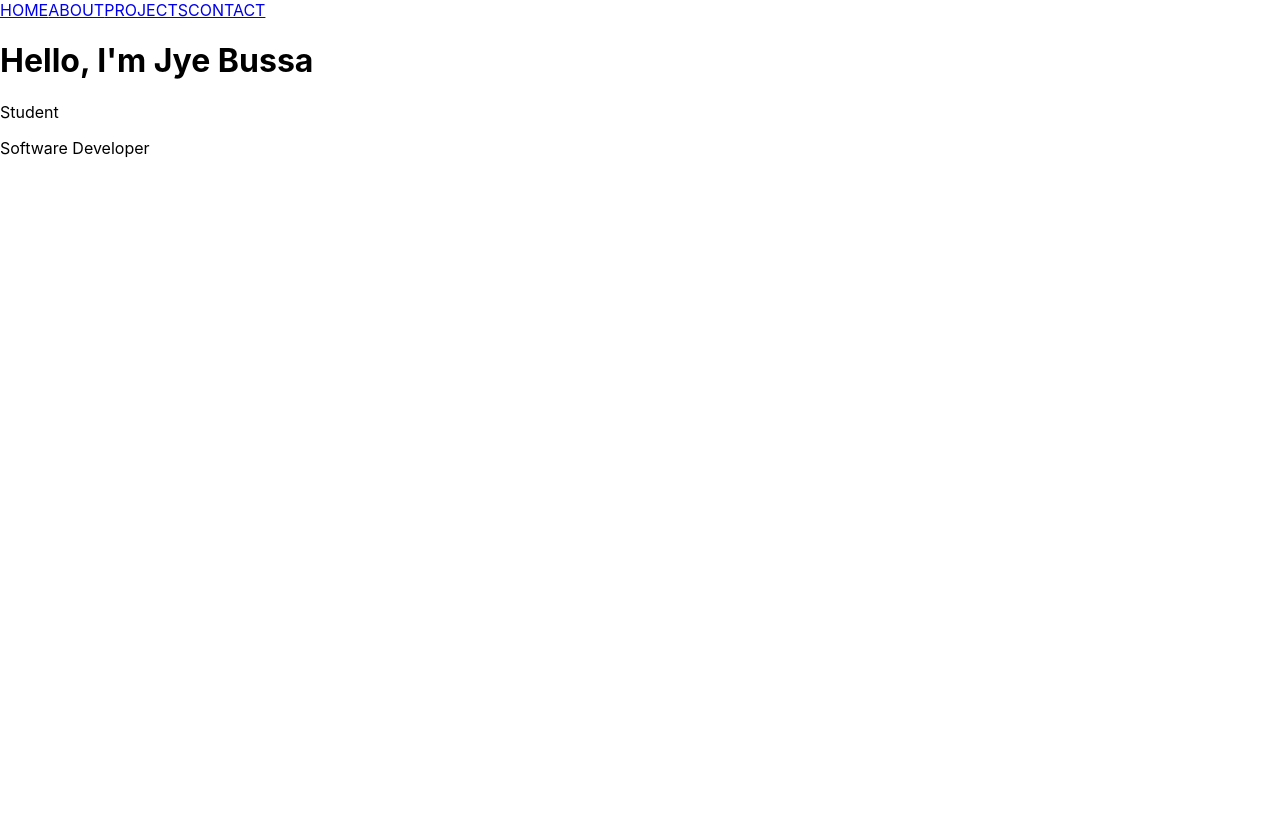
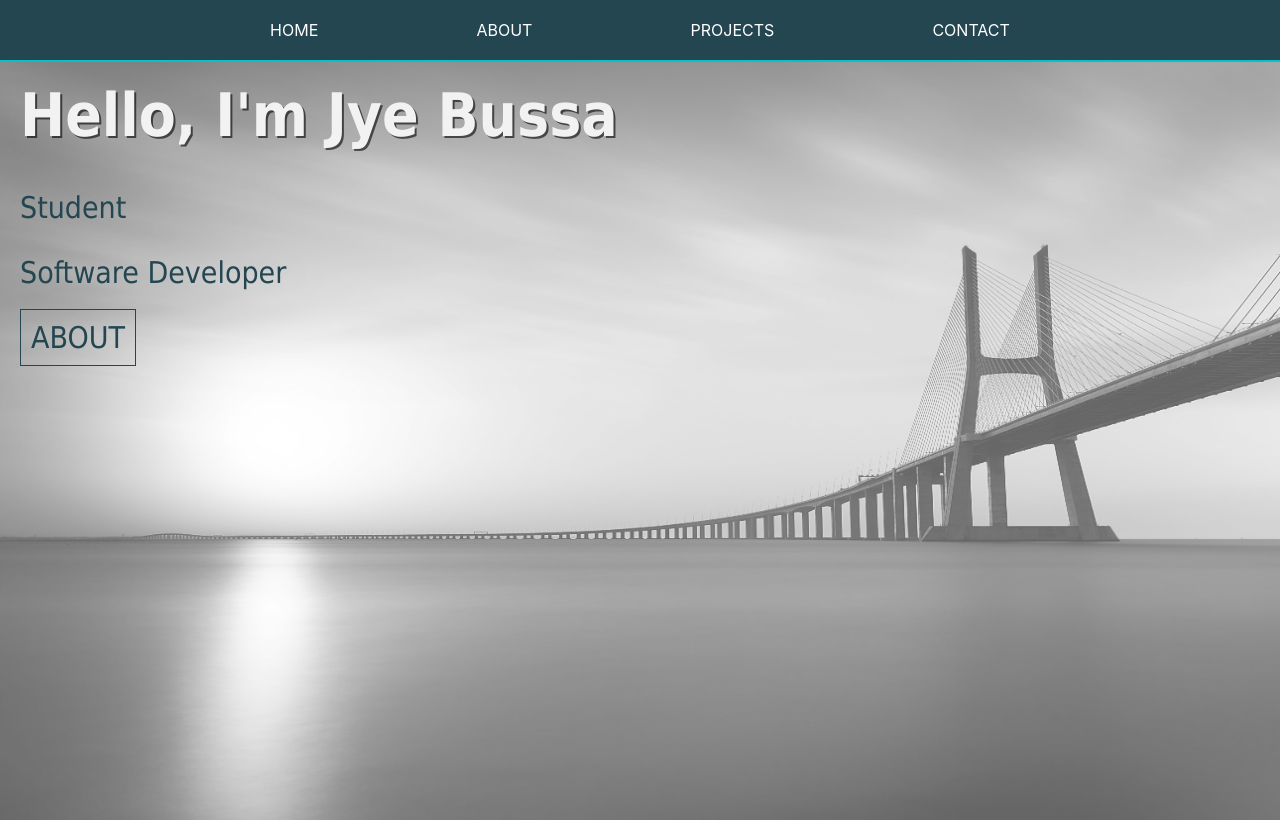
Before and after one commit to Jyeb/My-Portfolio, a React (Create React App) app: page / in a window 1280 px wide. Built offline with nearby package versions, Linux system fonts and the light colour scheme.

Commit message:
homepage styling

```diff
--- a/src/home.js
+++ b/src/home.js
@@ -1,14 +1,14 @@
 import React, { Fragment } from 'react'
 import './stylesheets/home.scss'
-
 function Home () {
   return (
     <Fragment>
-      <div className="background"></div>
-      <div>
+      <img src="/images/background.jpg" alt="background image" />
+      <div className="homeinfo">
         <h1>Hello, I'm Jye Bussa</h1>
         <p>Student</p>
         <p>Software Developer</p>
+        <a href="/about">ABOUT</a>
       </div>
     </Fragment>
   )
--- a/src/nav.js
+++ b/src/nav.js
@@ -4,10 +4,12 @@ import './stylesheets/nav.scss'
 function Nav () {
   return (
     <nav>
-      <a href="home">HOME</a>
+      <div className="nav-options">
+      <a href="/">HOME</a>
       <a href="about">ABOUT</a>
       <a href="projects">PROJECTS</a>
       <a href="contact">CONTACT</a>
+      </div>
     </nav>
   )
 }
--- /dev/null
+++ b/src/stylesheets/_colors.scss
@@ -0,0 +1,3 @@
+$dark_blue: #234651;
+$white: #F2F2F2;
+$grey: #333;
--- a/src/stylesheets/home.scss
+++ b/src/stylesheets/home.scss
@@ -0,0 +1,49 @@
+@import 'colors.scss';
+body {
+  margin: 0;
+  padding: 0;
+  height: 100vh;
+  overflow-x: hidden;
+  overflow-y: scroll;
+  img {
+    background-size: 100vw 100vh;
+    width: 100vw;
+    height: 100vh;
+    opacity: 0.6;
+    filter: grayscale(100%);
+    position: absolute;
+    transform: scaleX(-1);
+    z-index: -1;
+  }
+}
+
+.homeinfo {
+  color: $white;
+  font-family: MontSerrat,Tahoma,Arial,sans-serif;
+  font-size: 30px;
+  margin: 20px;
+  padding-top: 20px;
+  h1 {
+    text-shadow: 2px 2px 0px rgba(0,0,0,0.6);
+  }
+
+  p {
+    color: $dark_blue;
+  }
+
+  a {
+    text-decoration: none;
+    color: $dark_blue;
+    padding: 10px;
+    border-style: solid;
+    border-width: 1px;
+    border-color: $dark_blue;
+
+    &:hover {
+      opacity: 0.8;
+    }
+  }
+}
+
+
+//Main content display on styling for home page.
--- a/src/stylesheets/nav.scss
+++ b/src/stylesheets/nav.scss
@@ -0,0 +1,26 @@
+nav {
+  background-color: #234651;
+  position: fixed;
+  top: 0px;
+  margin: 0;
+  height: 60px;
+  list-style-type: none;
+  width: 100vw;
+  border-bottom: 2px solid #04C2C9;
+  .nav-options {
+    width: 80vw;
+    display: flex;
+    justify-content: space-evenly;
+    margin: 0 auto;
+    a {
+      display: inline-block;
+      color: white;
+      padding: 20px 16px;
+      text-decoration: none;
+
+      &:hover {
+        opacity: 0.5;
+      }
+    }
+  }
+}
```
Also changed, not shown: public/images/background.jpg (renamed from src/Images/portfolio.jpg).
